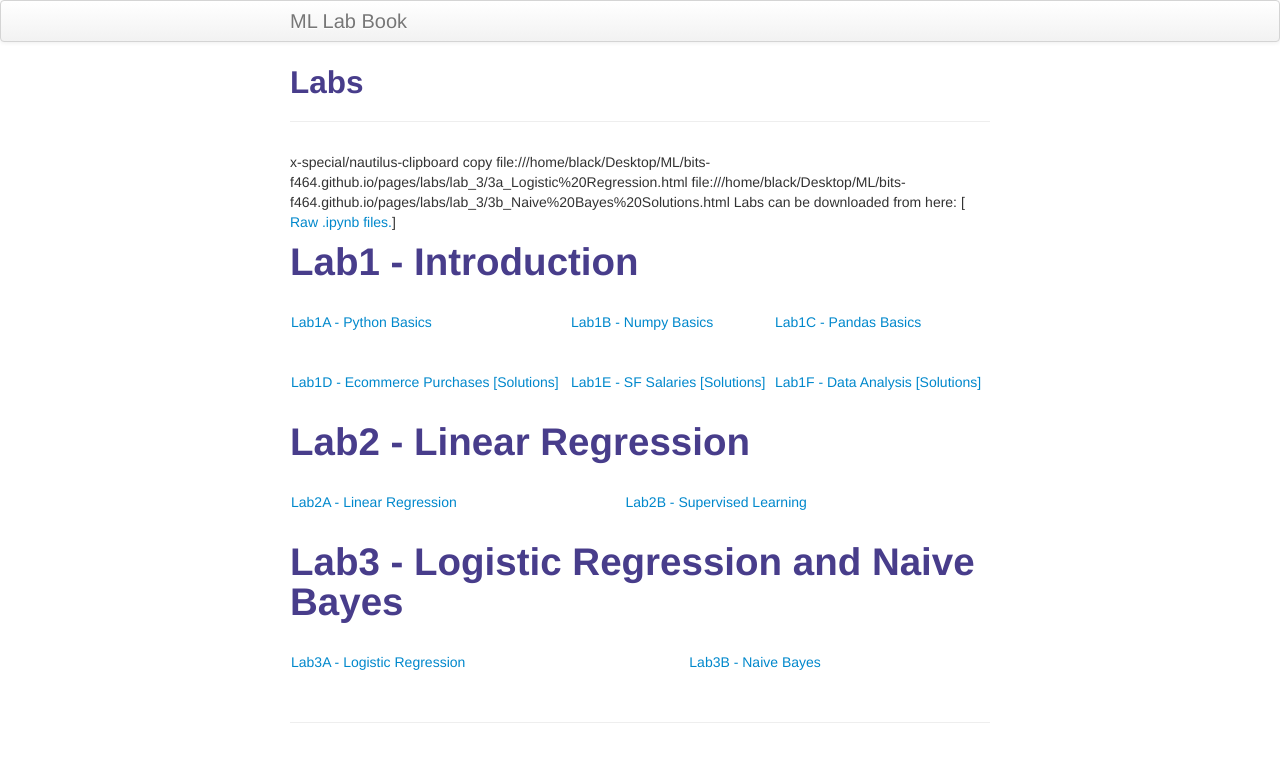
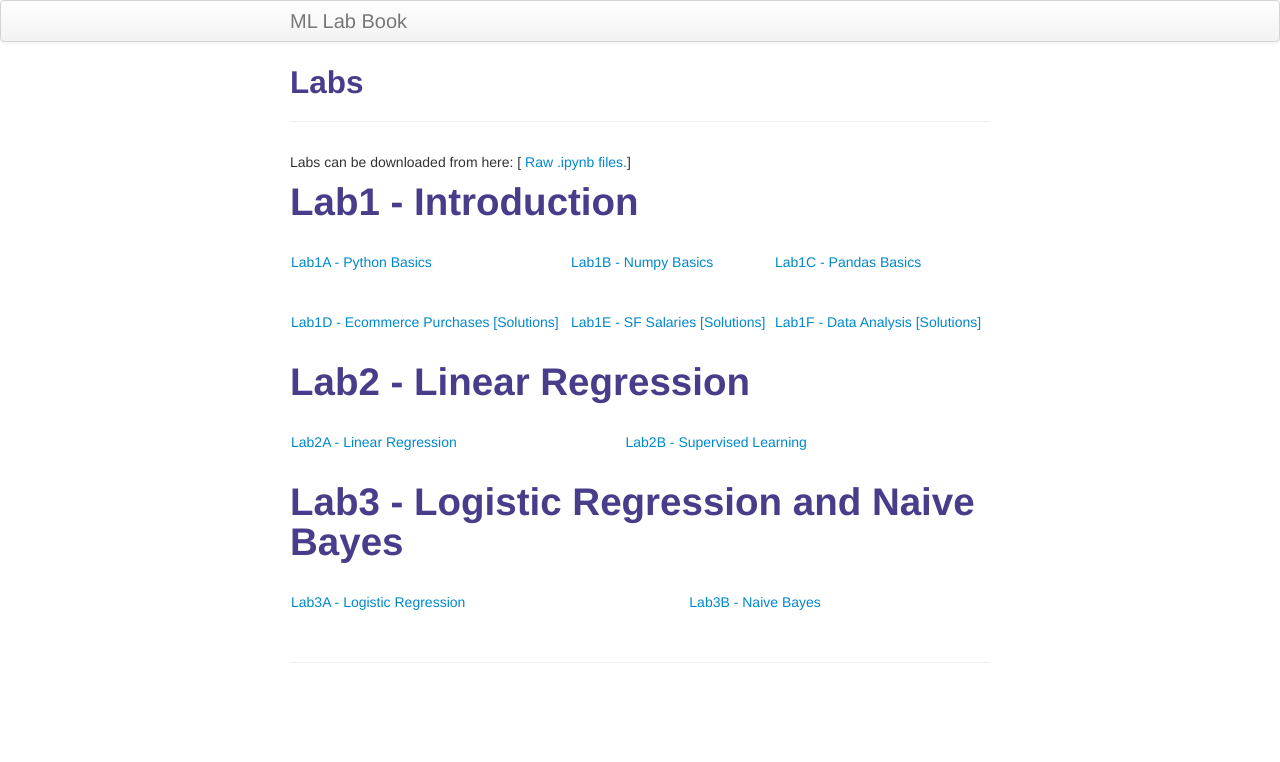
Before and after one commit to BITS-F464/bits-f464.github.io, a Jekyll site: the page built from pages/lab.html, in a window 1280 px wide. Shown: the top 762 px of the page. Built offline with Jekyll 4.4.1, drawn with Linux system fonts in a browser that asks for light colours.

```diff
--- a/pages/lab.html
+++ b/pages/lab.html
@@ -3,12 +3,6 @@ layout: page
 title: Labs
 description: Lab notebooks for BITS F464
 ---
-
-x-special/nautilus-clipboard
-copy
-file:///home/black/Desktop/ML/bits-f464.github.io/pages/labs/lab_3/3a_Logistic%20Regression.html
-file:///home/black/Desktop/ML/bits-f464.github.io/pages/labs/lab_3/3b_Naive%20Bayes%20Solutions.html
-
 
 Labs can be downloaded from here: [<a href="https://github.com/BITS-F464/bits-f464-labs"> Raw .ipynb files.</a>]
 
```
